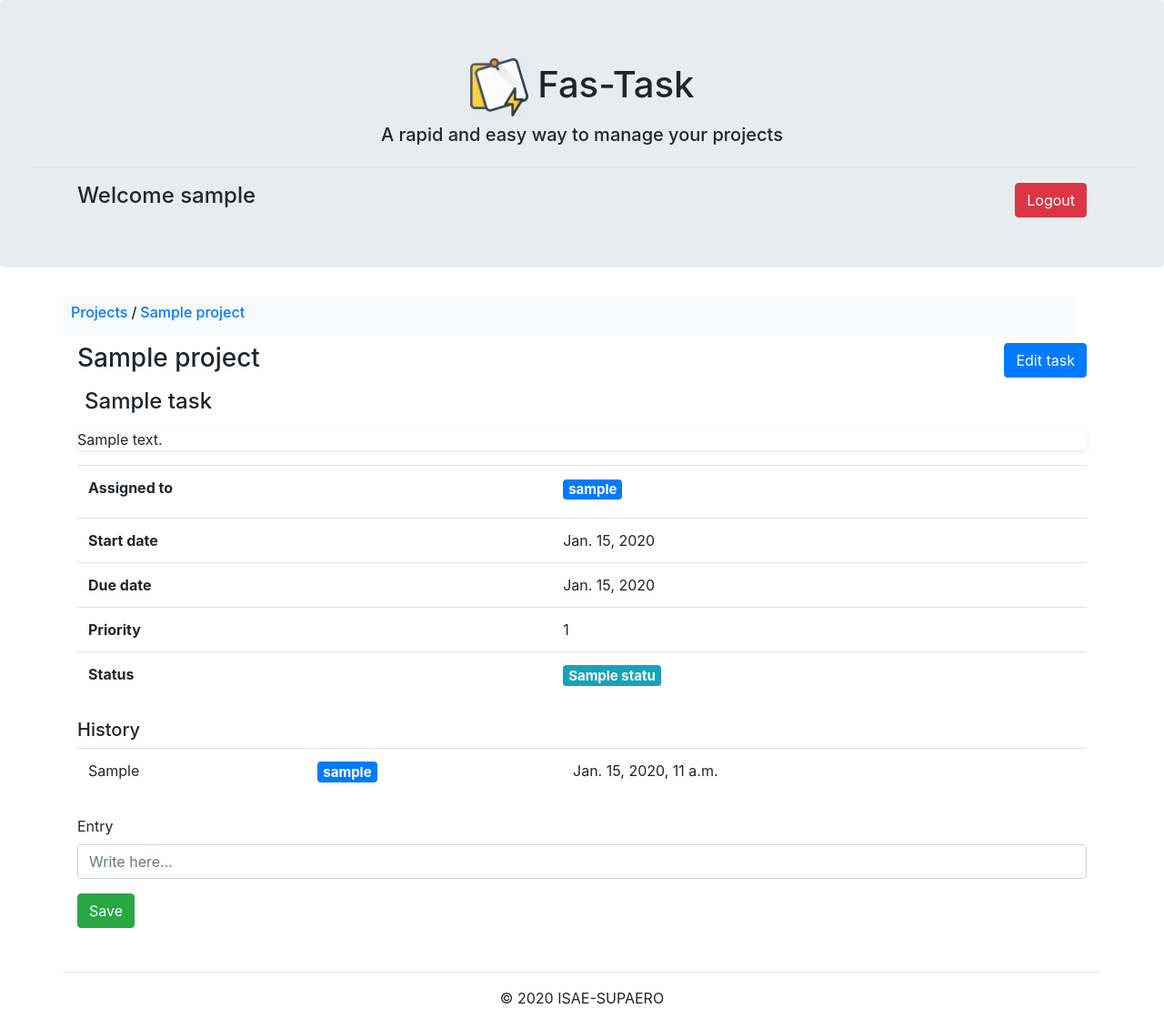
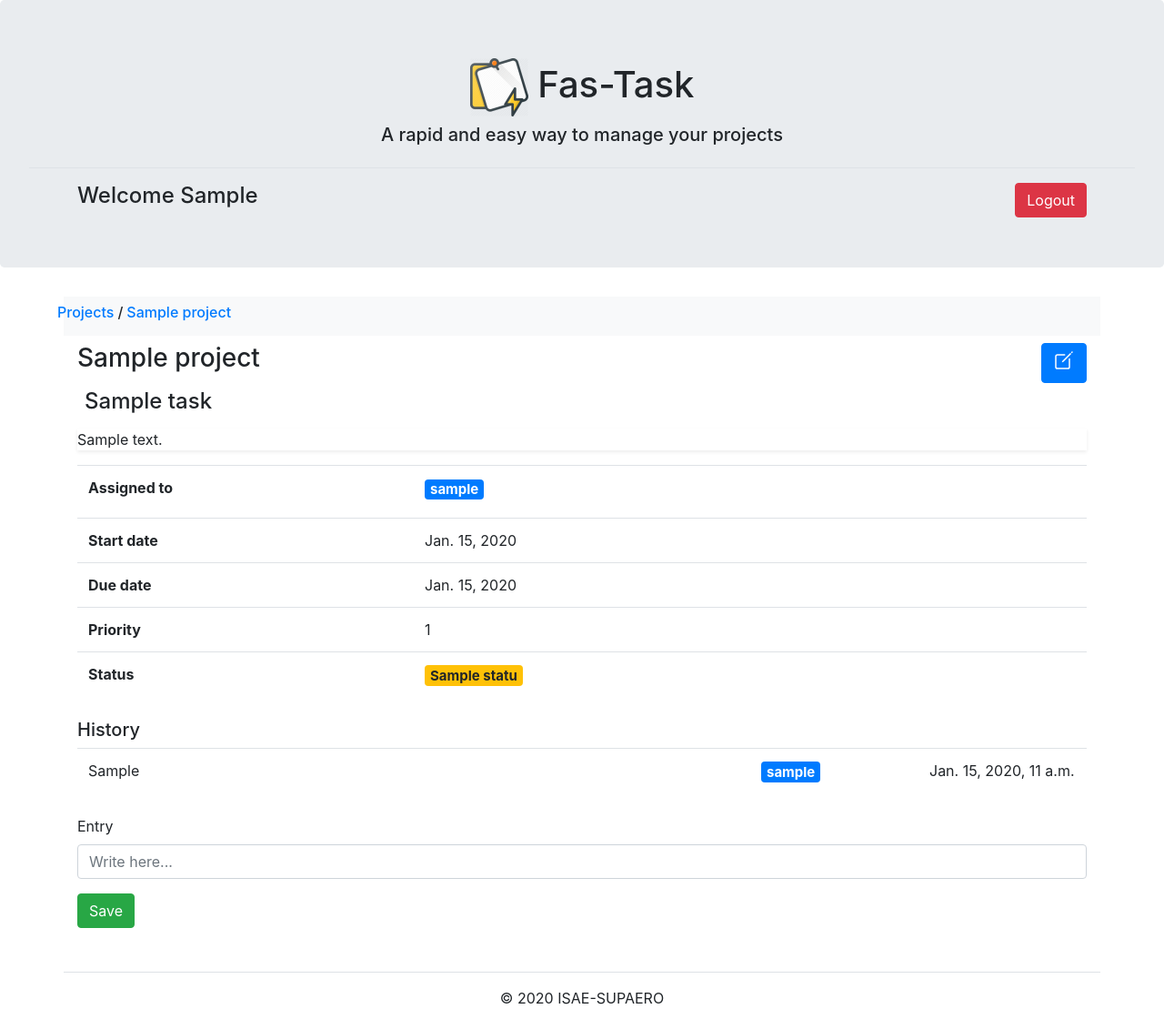
Before and after one commit to michele-savino/projet-individuel, a Django app: page /task/1 in a window 1280 px wide. Shown: the whole page at 91% size. Run offline with Django 3.2, Linux system fonts and the light colour scheme; a user stored in the database is signed in; tables that the repository leaves empty hold one stand-in row (values such as "Sample post"); some libraries are stand-ins or nearby versions.

Commit message:
Views, templates, commentaires

```diff
--- a/project_management/static/css/mystyle.css
+++ b/project_management/static/css/mystyle.css
@@ -1,11 +1,3 @@
-thead.mythead {
-    font-weight: bold;
-}
-
 .asteriskField {
     display: none;
 }
-
-table.mytable td:first-child{
-    font-weight: bold;
-}
--- a/project_management/taskmanager/templates/taskmanager/base.html
+++ b/project_management/taskmanager/templates/taskmanager/base.html
@@ -1,48 +1,66 @@
 <!DOCTYPE html>
 <html lang="en">
 <head>
-    <title>Fas-Task
-        {% block title %}{% endblock %}</title>
+    <title>Fas-Task {% block title %}{% endblock %}</title>
 
     <meta charset="UTF-8">
     <meta name="viewport" content="width=device-width, initial-scale=1">
 
+    {% comment %}fichier statics: favicon et mycss{% endcomment %}
     {% load static %}
     <link rel="shortcut icon" type="image/png" href="{% static 'favicon.ico' %}"/>
+    <link rel="stylesheet" type="text/css" href="{% static 'css/mystyle.css' %}">
 
+    {% comment %}Bootstrap{% endcomment %}
     <link rel="stylesheet" href="https://maxcdn.bootstrapcdn.com/bootstrap/4.4.1/css/bootstrap.min.css">
     <script src="https://maxcdn.bootstrapcdn.com/bootstrap/4.4.1/js/bootstrap.min.js"></script>
 
+    {% comment %}Ion-Icons{% endcomment %}
     <script src="https://unpkg.com/ionicons@5.0.0/dist/ionicons.js"></script>
-    <link rel="stylesheet" type="text/css" href="{% static 'css/mystyle.css' %}">
 </head>
 
 <body>
+
 <div class="jumbotron">
+    {% comment %}LOGO{% endcomment %}
     <div class="text-center border-bottom pb-3">
+        {% comment %}Lien vers la view list projets{% endcomment %}
         <a id="logo" style="color:inherit;text-decoration: none;" href="{% url 'projects_list' %}">
             <h1><img src="{% static 'img/logo.png' %}" style="width:64px; height:64px;"> Fas-Task</h1>
         </a>
+        {% comment %}SUB LOGO{% endcomment %}
         <h5>A rapid and easy way to manage your projects</h5>
     </div>
 
-    {% comment %}Pour ne pas afficher cette partie dans la page de login
-    si l'utilisateur ne s'est pas encore authentifié {% endcomment %}
+    {% comment %}WELCOME and LOGOUT BUTTON{% endcomment %}
     {% if user.is_authenticated %}
+        {% comment %}Pour ne pas afficher cette partie dans la page de login si l'utilisateur
+        ne s'est pas encore authentifié {% endcomment %}
         <div class="container pt-3">
-            <h4 class="d-inline text-left">Welcome {% if user.name %} {{ user.name }}{% else %}
-                {{ user }}{% endif %} </h4>
-            <a href="{% url 'logout' %}" class="d-inline float-right btn btn-danger" >Logout</a>
+            <h4 class="d-inline text-left">Welcome {{ user.first_name|default:user }}</h4>
+            <a href="{% url 'logout' %}" class="d-inline float-right btn btn-danger">Logout</a>
         </div>
     {% endif %}
 </div>
 
+{% comment %}NAV BAR{% endcomment %}
+<div class="container bg-light p-2 mb-2 ">
+    {% block nav %}{% endblock %}
+</div>
 
+{% comment %}MAIN CONTAINER{% endcomment %}
 <div class="container">
     {% block content %}{% endblock %}
 </div>
 
+{% comment %}SUB CONTANIER{% endcomment %}
+<div class="container">
+    {% block sub-content %}{% endblock %}
+</div>
+
+{% comment %}FOOTER{% endcomment %}
 <footer class="container text-center border-top mt-5 pt-3">&copy; 2020 ISAE-SUPAERO</footer>
 
 </body>
+
 </html>
--- a/project_management/taskmanager/templates/taskmanager/projects_list.html
+++ b/project_management/taskmanager/templates/taskmanager/projects_list.html
@@ -3,13 +3,17 @@
 {% block title %}- Your projects{% endblock %}
 
 {% block content %}
+    {% comment %}CONTENT NAME{% endcomment %}
     <h3>Your projects</h3>
 
+    {% comment %}PROJECTS LIST{% endcomment %}
     <div class="list-group-flush mt-4">
         {% for project in user_projects %}
             <a class="list-group-item d-flex align-items-center"
                href="{% url 'project' project.id %}">
                 <span class="mr-auto p-2">{{ project.name }}</span>
+
+                {% comment %}RIGHT BADGES{% endcomment %}
                 <span class="badge badge-primary badge-pill p-2 mr-2">{{ project.task_set.count }} task{{ project.task_set.count|pluralize}}</span>
                 <span class="badge badge-secondary badge-pill p-2">{{ project.members.count }} member{{ project.members.count|pluralize}}</span>
             </a>
--- a/project_management/taskmanager/templates/taskmanager/task.html
+++ b/project_management/taskmanager/templates/taskmanager/task.html
@@ -1,64 +1,78 @@
 {% extends "taskmanager/base.html" %}
+
+{% comment %}Plugin pour afficher facilement les forms dans le style de Bootstrap 4{% endcomment %}
 {% load crispy_forms_filters %}
 
-{% block title %}- {{ task.name }}{% endblock %}
+{% block title %}- {{ task.project }} - {{ task.name }}{% endblock %}
 
-
-{% block content %}
-    <div class="container bg-light p-2 mb-2 row">
-        <a class="mr-1" href="{% url 'projects_list' %}"><h6>Projects</h6></a>{% block nav %}{% endblock %}
+{% block nav %}
+    <div class="row">
+        <a class="mr-1" href="{% url 'projects_list' %}"><h6>Projects</h6></a>
         <h6 class="mr-1"> / </h6>
         <a href="{% url 'project' task.project.id %}"><h6>{{ task.project }}</h6></a>
     </div>
+{% endblock %}
 
+{% block content %}
     <div>
-        <a href="{% url 'edit_task' task_id=task_id %}"
-           class="d-inline float-right btn btn-primary">Edit task</a>
+        {% comment %}EDIT TASK BUTTON{% endcomment %}
+        <a class="d-inline float-right btn btn-primary" href="{% url 'edit_task' task_id=task_id %}">
+            <ion-icon name="create-outline" style="font-size: 24px"></ion-icon>
+        </a>
+        {% comment %}CONTENT NAME{% endcomment %}
         <h3>{{ task.project }}</h3>
         <h4 class="border-bot p-2">{{ task }}</h4>
-        <p class="pd-3 shadow-sm">{{ task.description }}</p>
+        <p class="pd-3 shadow-sm text-justify">{{ task.description }}</p>
     </div>
 
+    {% comment %}TASK TABLE{% endcomment %}
     <div>
-        <table class="table table-over mytable">
+        <table class="table table-over">
             <tbody>
-            <tr>
-                <td>Assigned to</td>
-                <td><h5><span class="badge badge-primary">{{ task.assignee }}</span></h5></td>
+            <tr class="d-flex">
+                <th class="col-4" scope="row">Assigned to</th>
+                <td class="col-8"><h5><span class="badge badge-primary">{{ task.assignee }}</span></h5></td>
             </tr>
-            <tr>
-                <td>Start date</td>
-                <td>{{ task.start_date|date:"DATE_FORMAT" }}</td>
+            <tr class="d-flex">
+                <th class="col-4" scope="row">Start date</th>
+                <td class="col-8">{{ task.start_date|date:"DATE_FORMAT" }}</td>
             </tr>
-            <tr>
-                <td>Due date</td>
-                <td>{{ task.due_date|date:"DATE_FORMAT" }}</td>
+            <tr class="d-flex">
+                <th class="col-4" scope="row">Due date</th>
+                <td class="col-8">{{ task.due_date|date:"DATE_FORMAT" }}</td>
             </tr>
-            <tr>
-                <td>Priority</td>
-                <td>{{ task.priority }}</td>
+            <tr class="d-flex">
+                <th class="col-4" scope="row">Priority</th>
+                <td class="col-8">{{ task.priority }}</td>
             </tr>
-            <tr>
-                <td>Status</td>
-                <td><h5><span class="badge badge-info">{{ task.status }}</span></h5></td>
+            <tr class="d-flex">
+                <th class="col-4" scope="row">Status</th>
+                <td class="col-8"><h5><span class="badge badge-warning">{{ task.status }}</span></h5></td>
             </tr>
             </tbody>
         </table>
     </div>
 
-    <div>
+{% endblock %}
+
+{% block sub-content %}
+    {% comment %}CONTENT NAME{% endcomment %}
     <h5>History</h5>
+
+    {% comment %}JOURNALS LIST{% endcomment %}
     <table class="table table-over">
         <tbody>
         {% for journal  in journals %}
-                <tr>
-                    <td>{{ journal.entry }}</td>
-                    <td><h5><span class="badge badge-primary">{{ journal.author }}</span></h5></td>
-                    <td>{{ journal.date|date:"DATETIME_FORMAT" }}</td>
+            <tr class="d-flex">
+                <td class="col-8">{{ journal.entry }}</td>
+                <td class="col-2"><h5><span class="badge badge-primary">{{ journal.author }}</span></h5></td>
+                <td class="col-2">{{ journal.date|date:"DATETIME_FORMAT" }}</td>
             </tr>
         {% endfor %}
         </tbody>
     </table>
+
+    {% comment %}JOURNAL CREATION FORM{% endcomment %}
     <form method="post" action="{% url "new_journal" task_id=task_id %}">
         {% csrf_token %}
         {{ form|crispy }}
@@ -67,6 +81,5 @@
         {#            <input class="form-control mr-3" id="entry" type="text" name="entry">#}
         <input type="submit" class="btn btn-success" value="Save">
     </form>
-    </div>
 
 {% endblock %}
--- a/project_management/taskmanager/views.py
+++ b/project_management/taskmanager/views.py
@@ -1,4 +1,4 @@
-from django.contrib.auth.decorators import login_required, user_passes_test
+from django.contrib.auth.decorators import login_required
 from django.core.exceptions import PermissionDenied
 from django.shortcuts import render, get_object_or_404, redirect
 
@@ -6,7 +6,14 @@ from .forms import JournalForm, TaskForm
 from .models import Project, Task, Journal, Status
 
 
-# limitare accesso alle pagine show_project e show_task
+# fonction utilisé pour vérifier si l'user authentifié a access à la resource qu'il demande:
+# par example, s'il n'est pas membre du project 5 et s'il écrit dans la barre des URLs /project/5
+# il va recevoir une page "error 403 permission denied"
+# meme chose pour les tache qui ne font pas partie de ses projets (mais il peut voir les tache assignée
+# à autres users qui font partie de ses projets
+
+# J'avais pensé de faire une chose similaire en creant un group pour chaque projet, mais je en faisant comme décrit
+# ci-dessus j'ai besoin de moins de ligne de code, meme si je ne peux pas utiliser les decorateurs de Group
 def limit_access(user, project_members):
     if user not in project_members.all():
         raise PermissionDenied
@@ -15,7 +22,7 @@ def limit_access(user, project_members):
 @login_required()
 def projects_list(request):
     current_user = request.user
-    user_projects = current_user.project_set.all()
+    user_projects = current_user.project_set.all().order_by('name')
 
     return render(request, 'taskmanager/projects_list.html', locals())
 
@@ -23,67 +30,93 @@ def projects_list(request):
 @login_required()
 def show_project(request, project_id):
     project = get_object_or_404(Project, id=project_id)
+
+    # voir la description de cette fonction ci-dessus
     limit_access(request.user, project.members)
-    tasks = project.task_set.all().order_by('start_date', '-priority')
+    tasks = project.task_set.all().order_by('start_date', 'name')
 
     return render(request, 'taskmanager/project.html', locals())
 
-
-# risolvere il bug che mi farebbe richiedere anche una task non associata a quel progetto
-#ordinare task per data
 
 @login_required()
 def show_task(request, task_id):
     task = get_object_or_404(Task, id=task_id)
     limit_access(request.user, task.project.members)
-    journals = task.journal_set.all().order_by('date')
+    journals = task.journal_set.all().order_by('-date')
+
+    # j'ai besoin que de la structure (affichage) du form pour la création des journal dans cette view
     form = JournalForm
+
     return render(request, 'taskmanager/task.html', locals())
 
 
+# vue qui gère la crèation des journals.
+# args:
+#       task_id:    j'ai besoin de sélectionner la tache pour savoir où créer le journal
 @login_required()
 def new_journal(request, task_id):
-    task = Task.objects.get(id=task_id)
+    task = get_object_or_404(Task, id=task_id)
     limit_access(request.user, task.project.members)
+
     form = JournalForm(request.POST or None)
     if form.is_valid():
+        # crée une nouvelle instance de Journal
         journal = Journal()
         journal.entry = form.cleaned_data["entry"]
+        # le journal est assigné à sa tache et a l'utilisateur courant automatiquement
         journal.task = task
         journal.author = request.user
         journal.save()
 
+    # finalemnt on est redirigé sur la page de visualization de la meme tache
     return redirect(show_task, task_id=task_id)
 
 
+# vue qui gère la crèation des taches'.
+# args:
+#       project_id:    j'ai besoin de sélectionner le projet pour savoir où créer la tache
 @login_required()
 def new_task(request, project_id):
     form = TaskForm(request.POST or None)
-    project = Project.objects.get(id=project_id)
+    project = get_object_or_404(Project, id=project_id)
     limit_access(request.user, project.members)
+
+    # essentiel pour limiter les membres à ceux qui font partie du projet dans le formulaire du template
     form.fields['assignee'].queryset = project.members
+
     if form.is_valid():
         task = form.save(commit=False)
-        task.project = Project.objects.get(id=project_id)
-        task.status = Status.objects.get(name="New")
+        task.project = Project.objects.get(id=project_id)  # on attribue la tache au projet automatiquement
+        task.status = Status.objects.get(name="New")  # ligne probablement redondant avec le modèle
         task.save()
+
+        # si tuot a marché, on est redirigé sur la page de visualization de la tache
         return redirect(show_task, task_id=task.id)
 
+    # sinon il faut la modifier selon les erreurs qui sont apparus
     return render(request, 'taskmanager/edit_task.html', locals())
-
-# risolvere il fatto che il form salva un nuovo task anziché modificare il vecchio
 
 
 @login_required()
 def edit_task(request, task_id):
+    # du moment qu'on utilise le meme template pour gerer la modification et la création des taches, ce flag sert
+    # au template pour savoir quoi afficher
     edit_flag = True
-    task = Task.objects.get(id=task_id)
+    task = get_object_or_404(Task, id=task_id)
     limit_access(request.user, task.project.members)
+
+    # instance de tache à mettre à jours
     form = TaskForm(request.POST or None, instance=task)
-    project = task.project
+    project = task.project  # utilisé dans le template
+
+    # meme chose qui ci-dessus
     form.fields['assignee'].queryset = project.members
+
     if form.is_valid():
         form.save()
+
+        # si tout s'est bien passé, on voit la tache
         return redirect(show_task, task_id=task_id)
 
+    # sinon il faut la modifier selon les erreurs qui sont apparus
     return render(request, 'taskmanager/edit_task.html', locals())
```
Also changed, not shown: project_management/taskmanager/templates/taskmanager/edit_task.html (+10 -4 lines), project_management/taskmanager/templates/taskmanager/project.html (+29 -19 lines), project_management/templates/registration/login.html (+13 -1 lines). Lines whose indentation alone changed are shown as unchanged.
